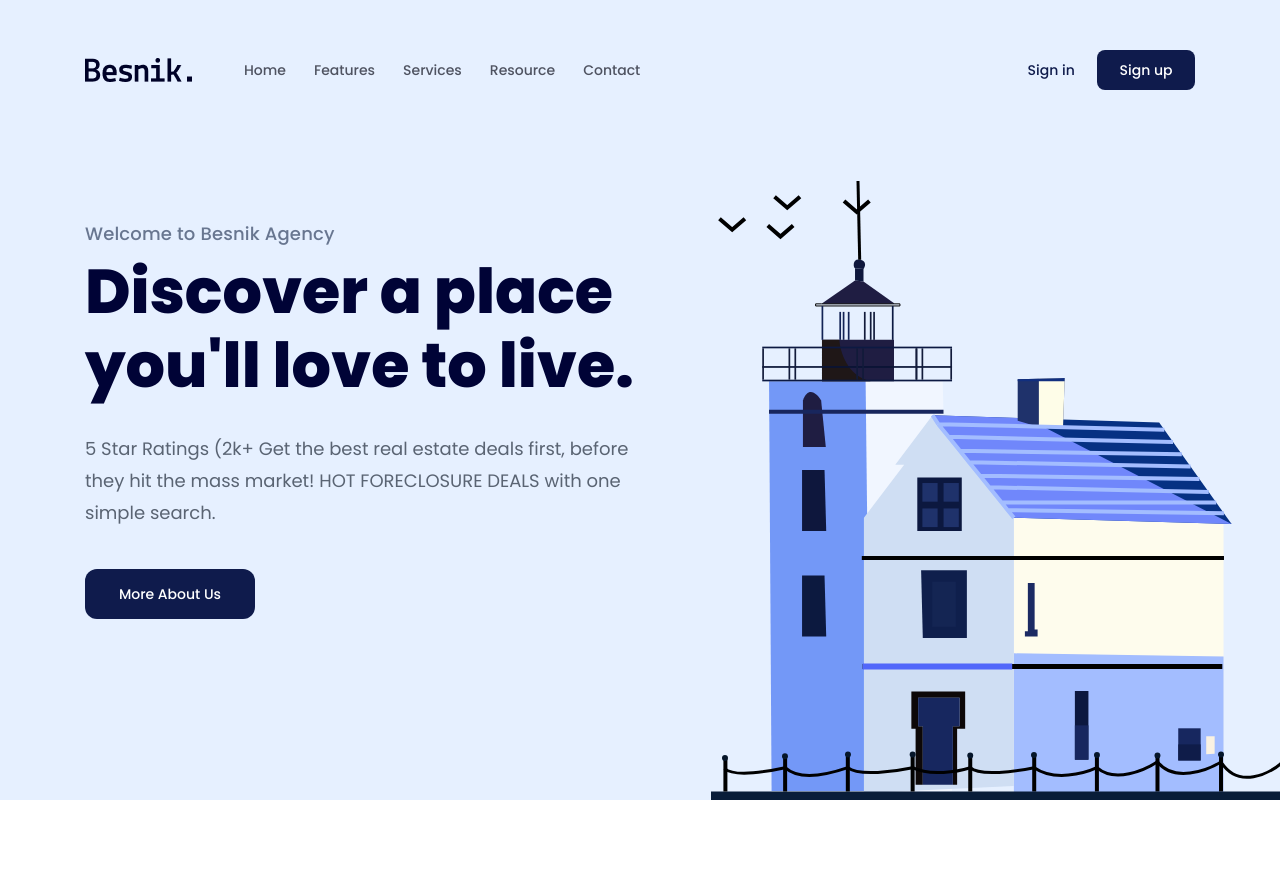
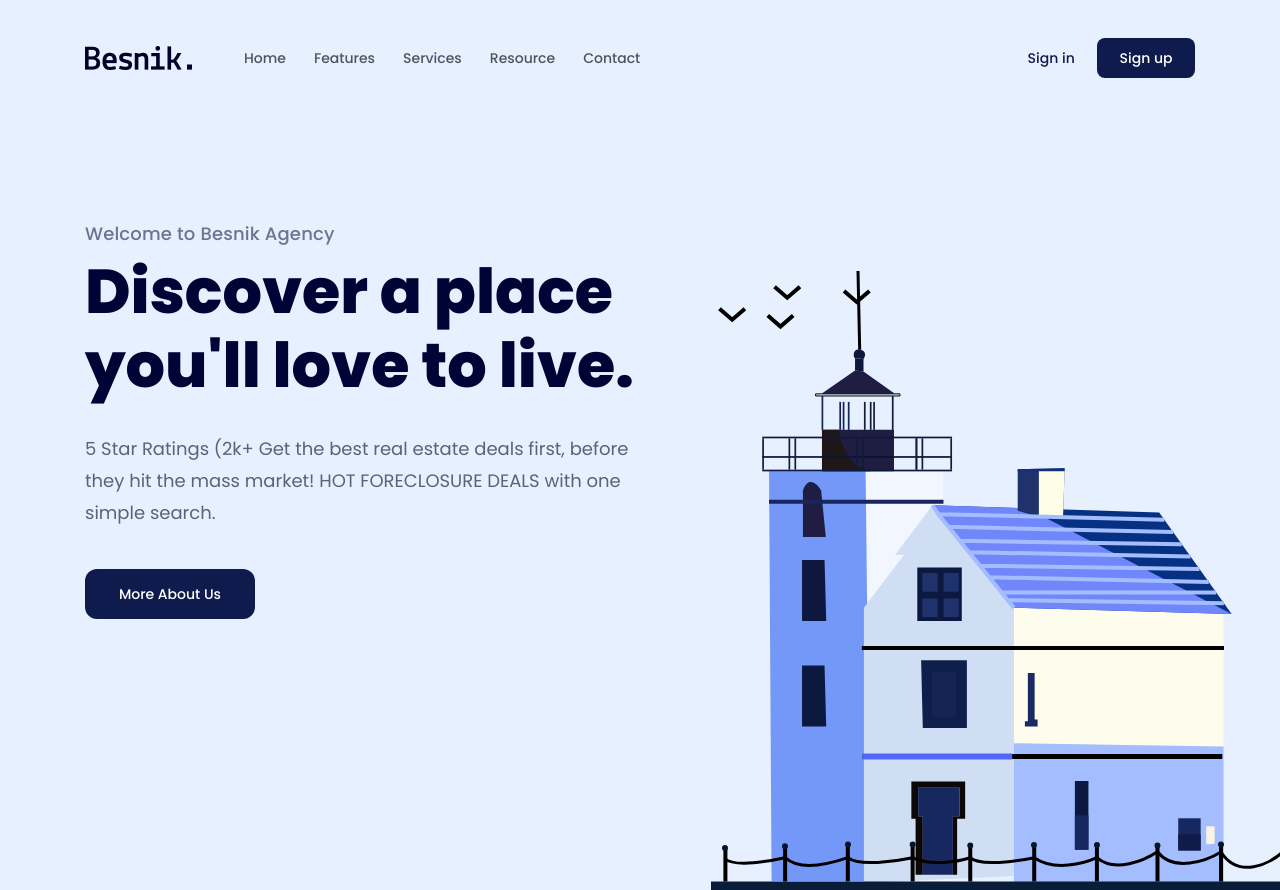
Before and after one commit to quyennguyen48/f8-htmlcss-01, a plain HTML site: page index.html in a window 1280 px wide. Shown: the top 890 px of the page. Drawn offline with Linux system fonts and the light colour scheme.

Commit message:
Cải thiện phần header (thêm position sticky)

```diff
--- a/assets/css/style.css
+++ b/assets/css/style.css
@@ -46,15 +46,26 @@ a {
 /* ============End Common=========== */
 
 /* ===========Header=========== */
-.header {
-    position: relative;
+.fixed-header {
+    background: #e6f0ff;
+    padding-top: 26px;
+    position: sticky;
+    top: -26px;
+    z-index: 1;
+}
+.hero-wrap {
+      position: relative;
+    display: flex; /* Thêm display: flex để loại bỏ collapse*/
+    flex-direction: column;
     background: #e6f0ff;
     height: 100vh;
 }
 .navbar {
-    display: flex;
+     display: flex;
     align-items: center;
-    padding-top: 50px;
+    /* padding-top: 38px; */
+    padding: 12px 0;
+    /* background: orange; */
 }
 .navbar ul {
     display: flex;
--- a/index.html
+++ b/index.html
@@ -25,9 +25,9 @@
 
 <body>
     <main style="height: 5000px;">
-        <!-- ==========Header========= -->
-        <header class="header">
+        <header class="fixed-header">
             <div class="content">
+                <!-- Navbar -->
                 <div class="navbar">
                     <!-- logo -->
                     <img src="./assets/imgs/logo.png" alt="" />
@@ -46,7 +46,13 @@
                         <a href="#!" class="btn action-btn">Sign up</a>
                     </div>
                 </div>
-                <!-- Hero -->
+            </div>
+        </header>
+        <!-- ==========Hero========= -->
+        <div class="hero-wrap">
+            <div class="content">
+
+
                 <div class="hero">
                     <!-- hero-info -->
                     <div class="info">
@@ -67,7 +73,7 @@
                         class="hero-img" />
                 </div>
             </div>
-        </header>
+        </div>
 
         <!-- ==========Client========= -->
         <div class="client">
```
